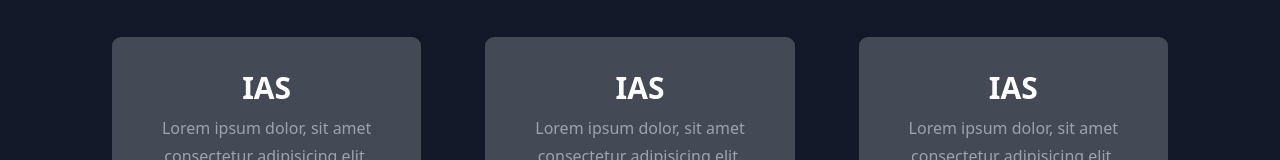
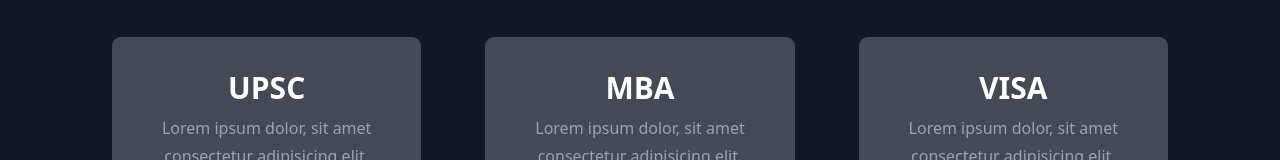
Before and after one commit to FinalYrProjectInterX/InterX-Frontend, a Next.js app: page /read in a window 1280 px wide. Shown: the part 383-543 px from the top of the page. Built offline with nearby package versions, Linux system fonts and the light colour scheme.

Commit message:
Changes done

```diff
--- a/pages/read.js
+++ b/pages/read.js
@@ -31,18 +31,18 @@
         <p className='text-xl my-2'>Lorem ipsum dolor sit amet consectetur, adipisicing elit. Asperiores, nostrum! Minima veritatis velit asperiores fugit provident, dolore rerum quam, commodi cum saepe possimus id incidunt laborum. Quas, enim? Rem obcaecati in eos.</p>
       </div>
       <div className="flex mx-20 my-20">
-        <Link href="" className={`flex flex-col items-center w-[30%] mx-8 ${indexStyle.blockstyle}`}>
-          <dt className="mt-4 font-semibold text-3xl">IAS</dt>
+        <Link href="/upsc/upsc" className={`flex flex-col items-center w-[30%] mx-8 ${indexStyle.blockstyle}`}>
+          <dt className="mt-4 font-semibold text-3xl">UPSC</dt>
           <dd className="mt-2 leading-7 text-center text-gray-400">Lorem ipsum dolor, sit amet consectetur adipisicing elit. Voluptatem ut ipsum dolor ex ipsa natus, pariatur nemo iure minus, unde laborum similique exercitationem earum reprehenderit dolorem vero laboriosam ab temporibus obcaecati. Nostrum!</dd>
           <FontAwesomeIcon icon={faArrowRight} className='mt-4'/>
         </Link>
         <Link href="" className={`flex flex-col items-center w-[30%] mx-8 ${indexStyle.blockstyle}`}>
-          <dt className="mt-4 font-semibold text-3xl">IAS</dt>
+          <dt className="mt-4 font-semibold text-3xl">MBA</dt>
           <dd className="mt-2 leading-7 text-center text-gray-400">Lorem ipsum dolor, sit amet consectetur adipisicing elit. Voluptatem ut ipsum dolor ex ipsa natus, pariatur nemo iure minus, unde laborum similique exercitationem earum reprehenderit dolorem vero laboriosam ab temporibus obcaecati. Nostrum!</dd>
           <FontAwesomeIcon icon={faArrowRight} className='mt-4'/>
         </Link>
         <Link href="" className={`flex flex-col items-center w-[30%] mx-8 ${indexStyle.blockstyle}`}>
-          <dt className="mt-4 font-semibold text-3xl">IAS</dt>
+          <dt className="mt-4 font-semibold text-3xl">VISA</dt>
           <dd className="mt-2 leading-7 text-center text-gray-400">Lorem ipsum dolor, sit amet consectetur adipisicing elit. Voluptatem ut ipsum dolor ex ipsa natus, pariatur nemo iure minus, unde laborum similique exercitationem earum reprehenderit dolorem vero laboriosam ab temporibus obcaecati. Nostrum!</dd>
           <FontAwesomeIcon icon={faArrowRight} className='mt-4'/>
         </Link>
--- a/pages/ias.js
+++ b/pages/upsc/ias.js
@@ -1,16 +1,16 @@
 import React from 'react'
 import Image from 'next/image'
-import Navbar from '../components/Navbar'
-import indexStyle from '../styles/index.module.css';
+import indexStyle from '../../styles/index.module.css';
 import Link from 'next/link';
 import { FontAwesomeIcon } from '@fortawesome/react-fontawesome';
 import { faArrowRight } from '@fortawesome/free-solid-svg-icons';
-import SearchBar from '../components/SearchBar';
+import SearchBar from '../../components/SearchBar';
+import Navbar from '@/components/Navbar';
 
-const ias= () => {
+const ias= ({user, logout}) => {
   return (
     <div className="bg-gray-900 min-h-screen">
-      <Navbar/>
+      <Navbar user={user} logout={logout}/>
       <div className="flex flex-col items-start justify-center my-12 mx-40">
 
       <div className="container mx-auto p-4">
--- a/pages/upsc/upsc.js
+++ b/pages/upsc/index.js
@@ -6,10 +6,10 @@
 import { FontAwesomeIcon } from '@fortawesome/react-fontawesome';
 import { faArrowRight } from '@fortawesome/free-solid-svg-icons';
 
-const read = () => {
+const upsc = ({user, logout}) => {
   return (
     <div className="bg-gray-900 min-h-screen">
-      <Navbar/>
+      <Navbar user={user} logout={logout}/>
       <div className="flex flex-col items-start justify-center my-12 mx-40">
         <p className="text-4xl my-2">Browse the Interview Scripts of Specific Category and give it a read!!</p>
         <p className='text-xl my-2'>Lorem ipsum dolor sit amet consectetur, adipisicing elit. Asperiores, nostrum! Minima veritatis velit asperiores fugit provident, dolore rerum quam, commodi cum saepe possimus id incidunt laborum. Quas, enim? Rem obcaecati in eos.</p>
@@ -40,4 +40,4 @@
   )
 }
 
-export default read
+export default upsc
```
